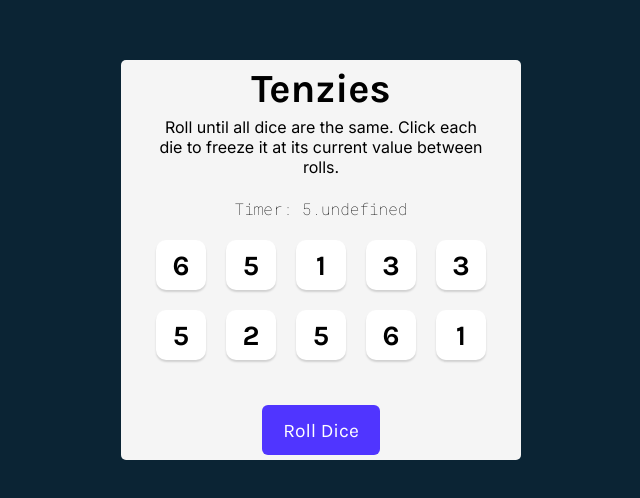
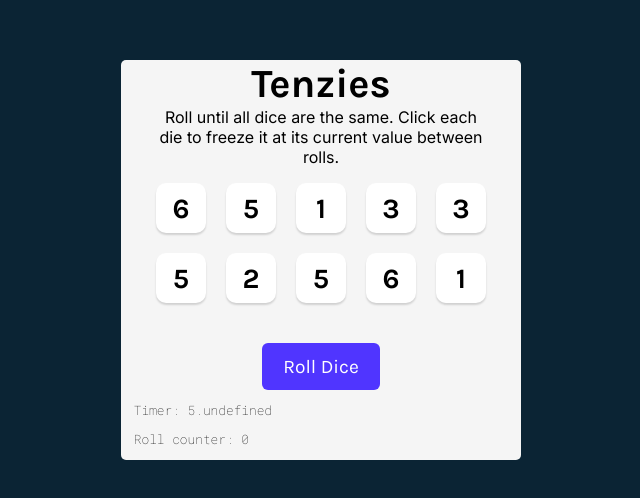
Before and after one commit to nick990/scrimba-react-course, a React (Vite) app in the folder tenzies/: page / in a window 1280 px wide. Shown: the part 140-638 px from the top of the page, without its empty margins (319-959 px from the left). Built offline with nearby package versions, Linux system fonts and the light colour scheme; a web font is replaced by a local one.

Commit message:
tenzies: extra 2 finish

```diff
--- a/tenzies/src/App.jsx
+++ b/tenzies/src/App.jsx
@@ -6,6 +6,7 @@ import Timer from "./components/Timer";
 
 export default function App() {
   const [dice, setDice] = useState(generateAllNewDice);
+  const [rollCounter, setRollCounter] = useState(0);
 
   const buttonRef = useRef(null);
   const timerRef = useRef(null);
@@ -47,10 +48,13 @@ export default function App() {
     if (gameWon) {
       setDice(generateAllNewDice());
       timerRef.current.reset();
+      setRollCounter(0);
+    } else {
+      setDice((prev) =>
+        prev.map((d) => (d.isHeld ? d : { ...d, value: generateRandomValue() }))
+      );
+      setRollCounter((prev) => prev + 1);
     }
-    setDice((prev) =>
-      prev.map((d) => (d.isHeld ? d : { ...d, value: generateRandomValue() }))
-    );
   }
 
   return (
@@ -66,11 +70,14 @@ export default function App() {
         Roll until all dice are the same. Click each die to freeze it at its
         current value between rolls.
       </p>
-      <Timer ref={timerRef} />
       <div className="dice-container">{diceElements}</div>
       <button ref={buttonRef} className="roll-dice" onClick={rollDice}>
         {!gameWon ? "Roll Dice" : "New Game"}
       </button>
+      <div className="stats">
+        <Timer ref={timerRef} />
+        <p>Roll counter: {rollCounter}</p>
+      </div>
     </main>
   );
 }
--- a/tenzies/src/components/Timer.jsx
+++ b/tenzies/src/components/Timer.jsx
@@ -10,7 +10,7 @@ export default function Timer({ ref }) {
   }));
 
   return (
-    <div className="timer">
+    <div>
       Timer: {stopWatch.seconds}.
       {String(stopWatch.milliseconds).padStart(3, "0")}
     </div>
--- a/tenzies/src/index.css
+++ b/tenzies/src/index.css
@@ -96,11 +96,13 @@ button.roll-dice {
   border: 0;
 }
 
-.timer {
+.stats {
   font-family: "Roboto Mono", monospace;
   font-optical-sizing: auto;
   font-weight: 100;
   font-style: normal;
-  margin-bottom: 1em;
-  font-size: 1em;
+  padding-left: 1em;
+  font-size: 0.8em;
+  width: 100%;
+  margin-top: 1em;
 }
```
